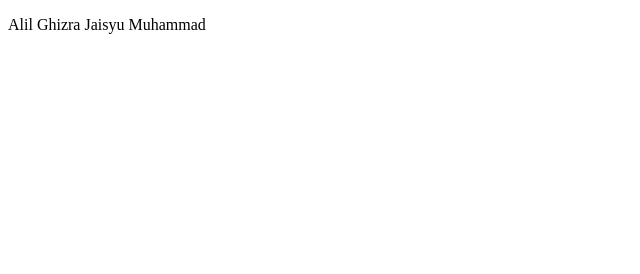
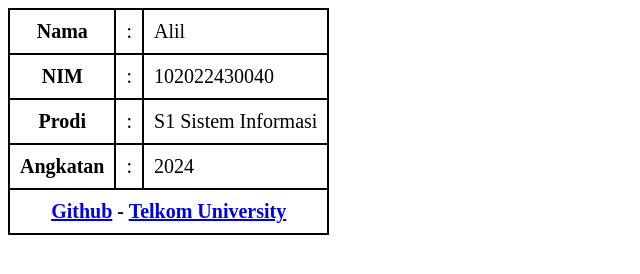
Before and after one commit to TerXerah/TerXerah.github.io, a plain HTML site: page index.html in a window 1280 px wide. Shown: the whole page, without its empty margins (0-640 px from the left). Drawn offline with Linux system fonts and the light colour scheme.

Commit message:
Update index.html

```diff
--- a/index.html
+++ b/index.html
@@ -3,12 +3,54 @@
     <head>
         <meta charset="UTF-8" />
         <meta name="viewport" content="width=device-width, initial-scale=1.0" />
-        <title>First HTML!!!</title>
+        <title>My BIO</title>
+        <style>
+            table,
+            td,
+            tr,
+            th {
+                border: 2px solid;
+                padding: 10px;
+            }
+            table {
+                border-collapse: collapse;
+            }
+            tr {
+                font-size: 20px;
+            }
+        </style>
     </head>
     <body>
-        <div>
-            <p>Alil Ghizra Jaisyu Muhammad</p>
-            <p></p>
-        </div>
+        <table style="border: 2px solid">
+            <tr>
+                <th><strong>Nama</strong></th>
+                <td>:</td>
+                <td>Alil</td>
+            </tr>
+            <tr>
+                <th><strong>NIM</strong></th>
+                <td>:</td>
+                <td>102022430040</td>
+            </tr>
+            <tr>
+                <th><strong>Prodi</strong></th>
+                <td>:</td>
+                <td>S1 Sistem Informasi</td>
+            </tr>
+            <tr>
+                <th><strong>Angkatan</strong></th>
+                <td>:</td>
+                <td>2024</td>
+            </tr>
+
+            <th colspan="3" style="text-align: center">
+                <strong
+                    ><a href="https://github.com/TerXerah/TerXerah" target="_self">Github</a> -
+                    <a href="https://lms.telkomuniversity.ac.id/login/index.php" target="_blank"
+                        >Telkom University</a
+                    ></strong
+                >
+            </th>
+        </table>
     </body>
 </html>
```
